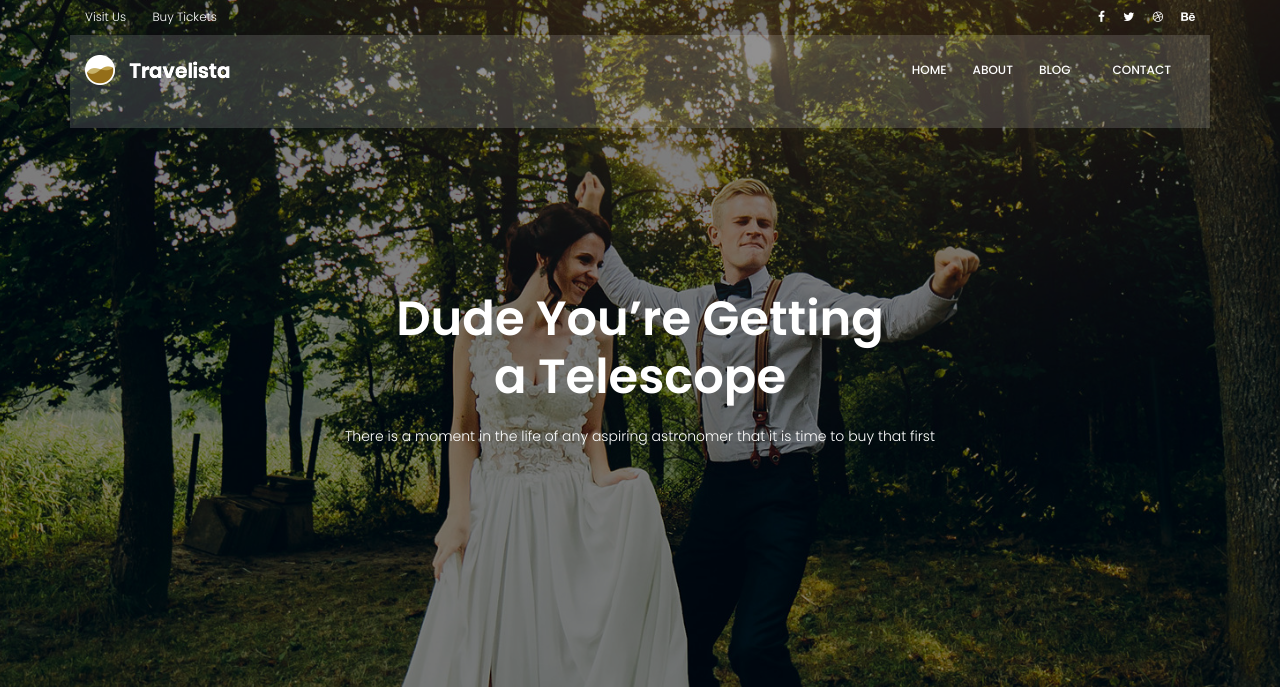
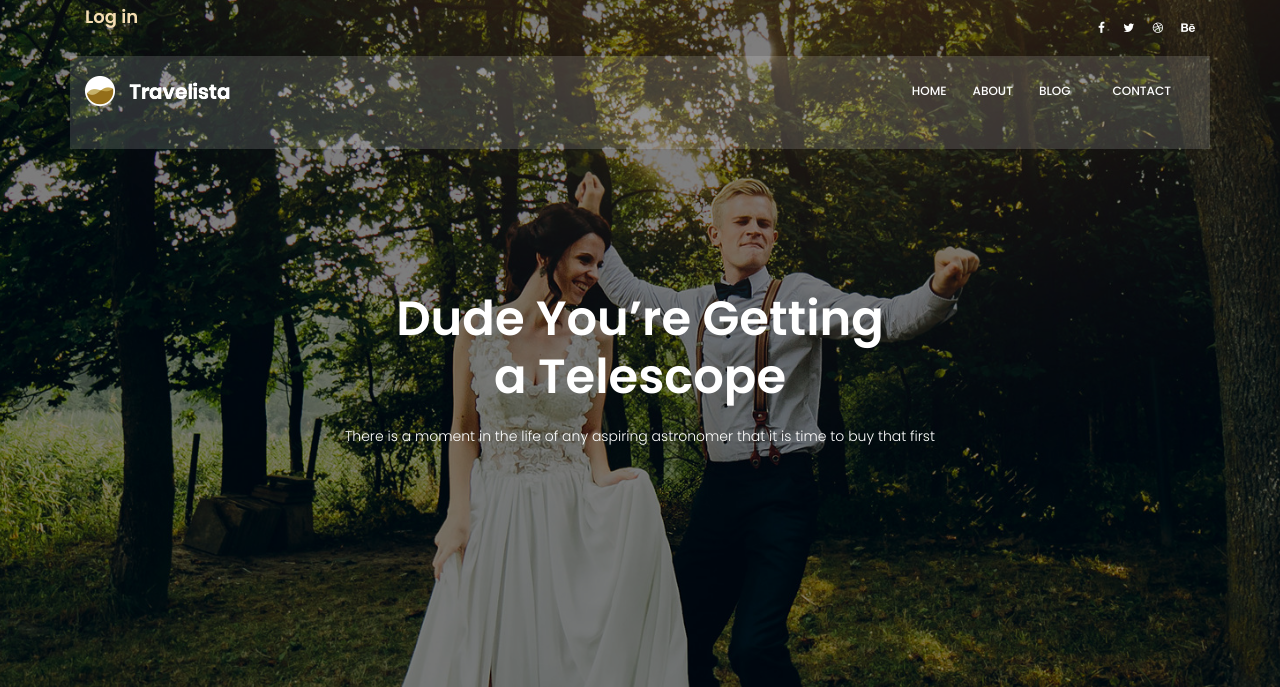
Before and after one commit to theharez/maktabKhooneh, a Django app: page /blog/ in a window 1280 px wide. Shown: the top 687 px of the page. Run offline with Django 4.2, Linux system fonts and the light colour scheme; tables that the repository leaves empty hold one stand-in row (values such as "Sample post"); grey boxes marked "Sample" are stand-in pictures; parts of the project's set-up code (start-up, migrations or seed data) failed here and were passed over; some libraries are stand-ins or nearby versions.

Commit message:
Update base.html
shows that usres is logged in or not

```diff
--- a/templates/base.html
+++ b/templates/base.html
@@ -40,8 +40,12 @@
                 <div class="row align-items-center">
                     <div class="col-lg-6 col-sm-6 col-6 header-top-left">
                         <ul>
-                            <li><a href="#">Visit Us</a></li>
-                            <li><a href="#">Buy Tickets</a></li>
+                            {% if request.user.is_authenticated %}
+
+                                <li><a href="#">Logged in as {{request.user.username}}</a></li>
+                            {% else %}
+                                <li><a href="{% url 'users:login' %}"><h4 style="color: wheat">Log in</h4></a></li>
+                            {% endif %}
                         </ul>
                     </div>
                     <div class="col-lg-6 col-sm-6 col-6 header-top-right">
```
